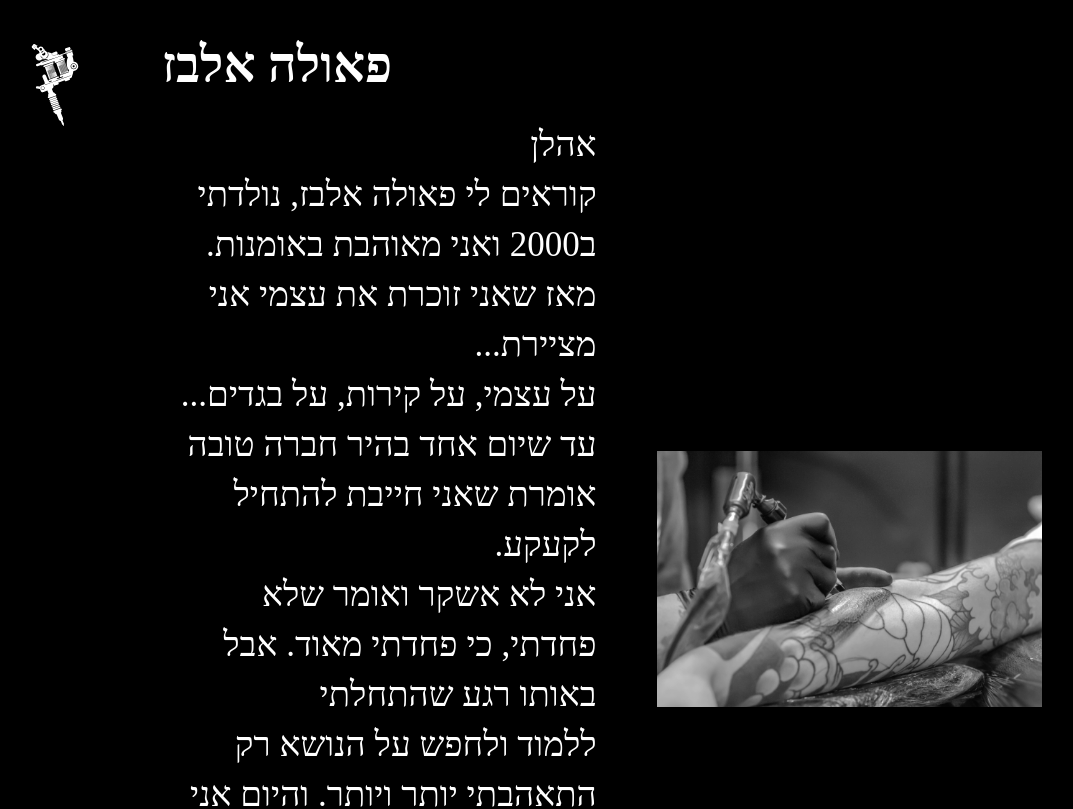
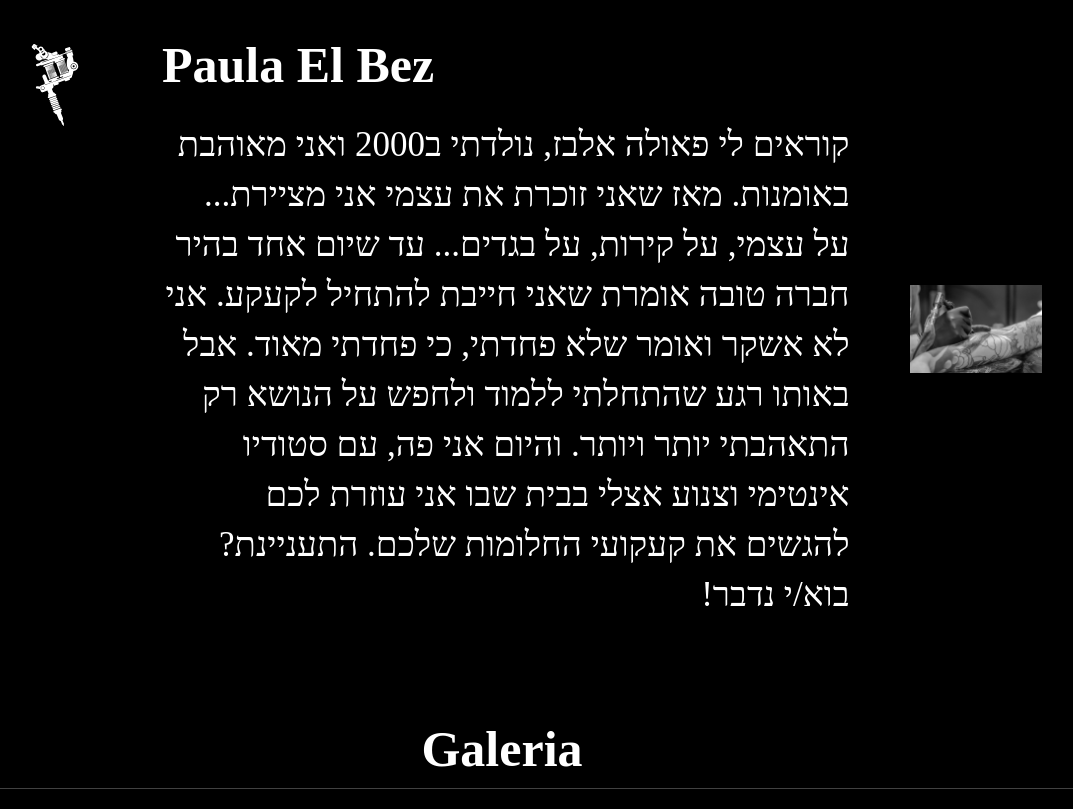
Before and after one commit to natan494/psy-tatto, a plain HTML site: page index.html in a window 1280 px wide. Shown: the part 1340-2149 px from the top of the page, without its empty margins (138-1211 px from the left). Drawn offline with Linux system fonts and the light colour scheme; a web font is replaced by a local one.

Commit message:
Update index.html

```diff
--- a/index.html
+++ b/index.html
@@ -34,9 +34,9 @@
             <i id="hemburger" class="fa-solid fa-bars"></i>
             <div class="nav-bar__links__container">
                 <i id="x" class="fa-solid fa-x"></i>
-                <a href="#gellery" class="nav-bar__link">הגלרייה שלי</a>
-                <a href="#about" class="nav-bar__link">קצת עליי</a>
-                <a href="#qustions" class="nav-bar__link">שאלות ותשובות</a>
+                <a href="#gellery" class="nav-bar__link op ">הגלרייה שלי</a>
+                <a href="#about" class="nav-bar__link op ">קצת עליי</a>
+                <a href="#qustions" class="nav-bar__link op ">שאלות ותשובות</a>
 
             </div>
         </nav>
@@ -51,17 +51,17 @@
                 src="./Media/1579606964tattoo-machine-silhouette-freesvg.org.svg" alt=""></i>
         </div>
         <div class="about_paula__container">
-            <h2 class="about__paula">פאולה אלבז</h2>
-            <p class="about__descrption">אהלן<br>
+            <h2 class="about__paula">Paula El Bez</h2>
+            <p class="about__descrption">
                 קוראים לי פאולה אלבז, נולדתי ב2000 ואני מאוהבת באומנות.
                 מאז שאני זוכרת את עצמי אני מציירת...
-                <br> על עצמי, על קירות, על בגדים...
-                עד שיום אחד בהיר חברה טובה אומרת שאני חייבת להתחיל לקעקע. <br>
-                אני לא אשקר ואומר שלא פחדתי, כי פחדתי מאוד. אבל באותו רגע שהתחלתי <br>
-                ללמוד ולחפש על הנושא רק התאהבתי יותר ויותר. והיום אני פה, עם סטודיו <br>
-                אינטימי וצנוע אצלי בבית שבו אני עוזרת לכם להגשים את קעקועי החלומות שלכם. <br>
-                התעניינת? <br>
-                בוא/י נדבר! <br>
+                על עצמי, על קירות, על בגדים...
+                עד שיום אחד בהיר חברה טובה אומרת שאני חייבת להתחיל לקעקע.
+                אני לא אשקר ואומר שלא פחדתי, כי פחדתי מאוד. אבל באותו רגע שהתחלתי
+                ללמוד ולחפש על הנושא רק התאהבתי יותר ויותר. והיום אני פה, עם סטודיו
+                אינטימי וצנוע אצלי בבית שבו אני עוזרת לכם להגשים את קעקועי החלומות שלכם.
+                התעניינת?
+                בוא/י נדבר!
             </p>
 
         </div>
@@ -73,7 +73,7 @@
 
     </section>
     <section id="gellery" class="gellery__container">
-        <h2 class="gellery__title">גלריה</h2>
+        <h2 class="gellery__title">Galeria</h2>
         <div class="gellery_image_container">
             <div class=" img__container  img-1__container"><img class="img img-1" src="./Tattos/one.jpg" alt=""></div>
             <div class=" img__container img-2__container"><img class="img img-2" src="./Tattos/two.jpg" alt=""></div>
@@ -95,7 +95,7 @@
     </section>
 
     <section id="qustions" class="qanda">
-        <h2>שאלות ותשובות</h2>
+        <h2>Q and A</h2>
         <div>
             <i class="fa-solid fa-syringe"></i>
             <h3>זה כואב?</h3>
```
